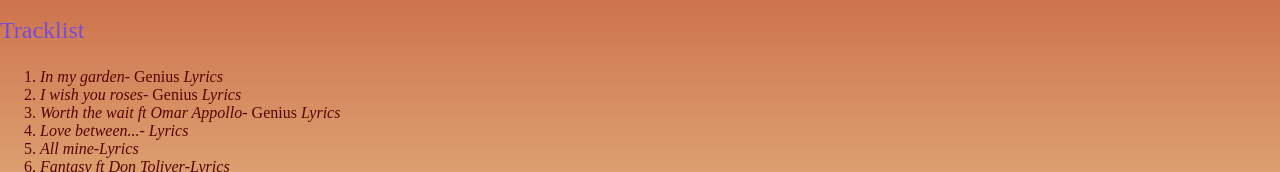
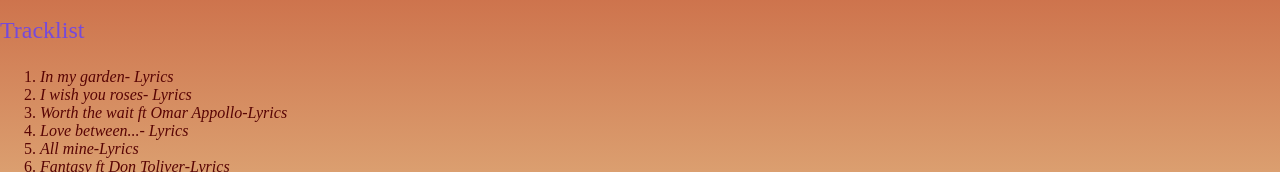
Before and after one commit to helenetz/album, a plain HTML site: page index.html in a window 1280 px wide. Shown: the part 324-496 px from the top of the page. Drawn offline with Linux system fonts and the light colour scheme.

Commit message:
update 3

```diff
--- a/index.html
+++ b/index.html
@@ -25,9 +25,9 @@
     </div>
 
 <ol>
-    <li><a href="https://youtu.be/zylcqYw_oQM?feature=shared"> In my garden</a>- Genius <a href="https://genius.com/Kali-uchis-in-my-garden-lyrics">Lyrics</a></li>
-<li><a href="https://youtu.be/-Y7zc0eO26k?feature=shared">I wish you roses</a>- Genius <a href="https://genius.com/Kali-uchis-i-wish-you-roses-lyrics">Lyrics</li>
-<li><a href="https://youtu.be/ch5i_Bpd98Q?feature=shared">Worth the wait ft Omar Appollo</a>- Genius <a href="https://genius.com/Kali-uchis-worth-the-wait-lyrics">Lyrics</li>
+    <li><a href="https://youtu.be/zylcqYw_oQM?feature=shared"> In my garden</a>- <a href="https://genius.com/Kali-uchis-in-my-garden-lyrics">Lyrics</a></li>
+<li><a href="https://youtu.be/-Y7zc0eO26k?feature=shared">I wish you roses</a>- <a href="https://genius.com/Kali-uchis-i-wish-you-roses-lyrics">Lyrics</li>
+<li><a href="https://youtu.be/ch5i_Bpd98Q?feature=shared">Worth the wait ft Omar Appollo</a>-<a href="https://genius.com/Kali-uchis-worth-the-wait-lyrics">Lyrics</li>
 <li><a href="https://youtu.be/dA-9qtVpySU?feature=shared">Love between...</a>- <a href="https://genius.com/Kali-uchis-love-between-lyrics">Lyrics</li>
 <li><a href="https://youtu.be/KhR_DvOuDKQ?feature=shared">All mine</a>-<a href="https://genius.com/Kali-uchis-all-mine-lyrics">Lyrics</li>
 <li><a href="https://youtu.be/KWkx5jTtZ_0?feature=shared">Fantasy ft Don Toliver</a>-<a href="https://genius.com/Kali-uchis-fantasy-lyrics">Lyrics</li>
```
